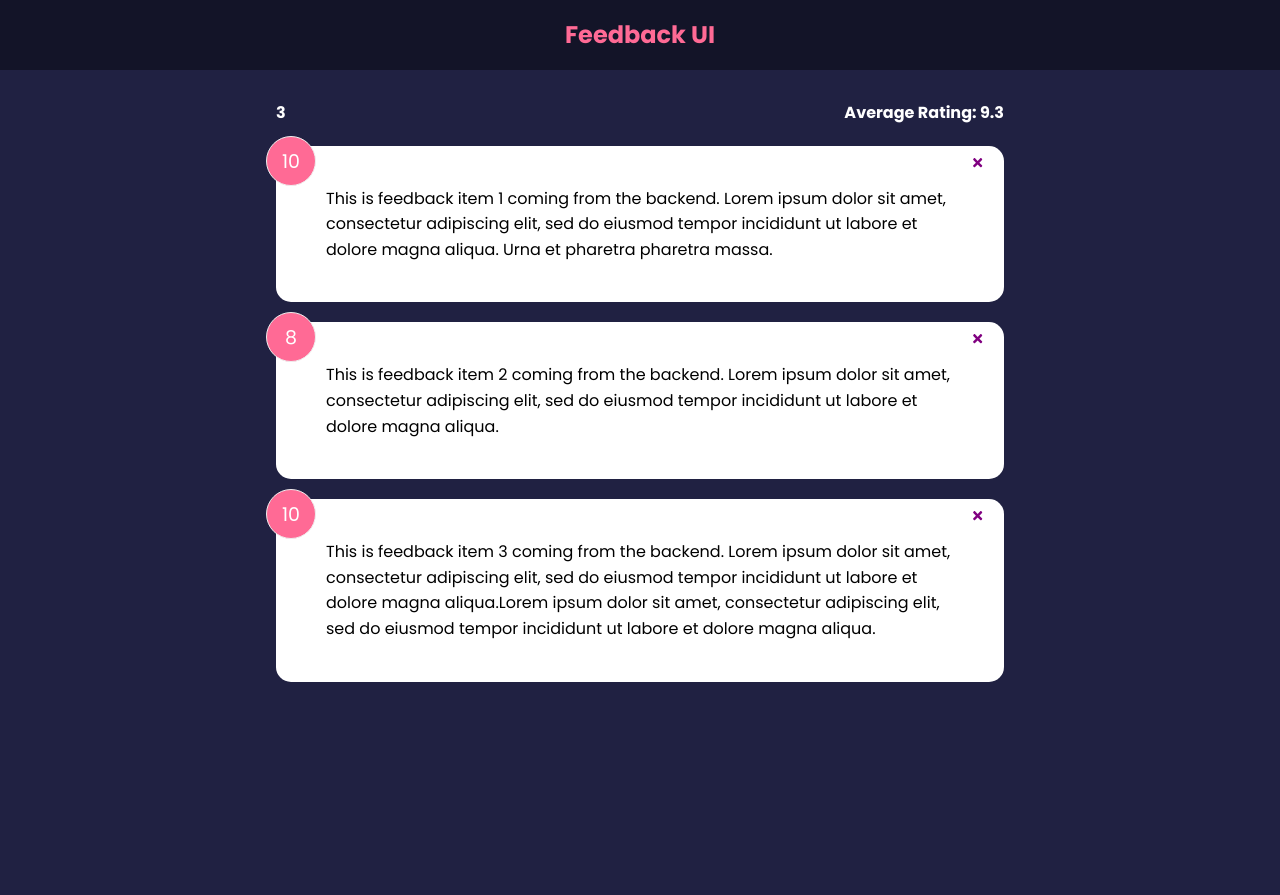
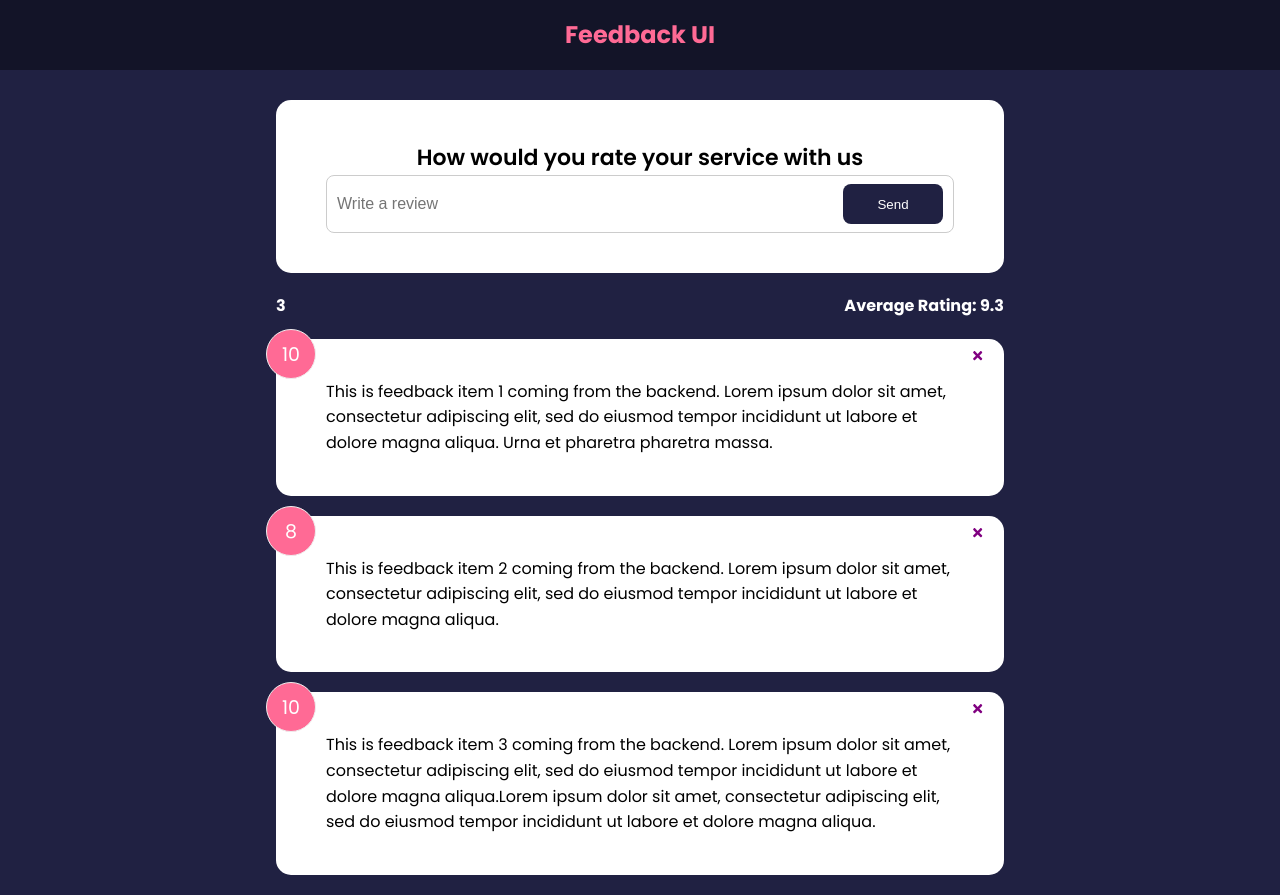
Before and after one commit to ToddMarino/feedback-ui, a React (Create React App) app: page / in a window 1280 px wide. Before the commit the page ends 800 px from the top, so only its background shows below. Built offline with nearby package versions, Linux system fonts and the light colour scheme.

Commit message:
Button
Button component complete

```diff
--- a/src/App.js
+++ b/src/App.js
@@ -1,26 +1,27 @@
-import {useState} from 'react'
+import { useState } from 'react'
 import Header from './components/Header'
 import FeedbackData from './data/FeedbackData'
 import FeedbackList from './components/FeedbackList'
 import FeedbackStats from './components/FeedbackStats'
+import FeedbackForm from './components/FeedbackForm'
 
 const App = () => {
-
-  const [feedback, setFeedback ] = useState(FeedbackData)
+  const [feedback, setFeedback] = useState(FeedbackData)
 
   const deleteFeedback = (id) => {
-    if(window.confirm('Are you sure you want to delete?')) {
-      setFeedback(feedback.filter((item) => item.id !== id ))
+    if (window.confirm('Are you sure you want to delete?')) {
+      setFeedback(feedback.filter((item) => item.id !== id))
     }
   }
-
+ console.log(feedback)
   return (
     <>
-    <Header  />
-    <div className="container">
-      <FeedbackStats feedback={feedback} />
-      <FeedbackList feedback={feedback} handleDelete={deleteFeedback} />
-    </div>
+      <Header />
+      <div className='container'>
+        <FeedbackForm />
+        <FeedbackStats feedback={feedback} />
+        <FeedbackList feedback={feedback} handleDelete={deleteFeedback} />
+      </div>
     </>
   )
 }
--- /dev/null
+++ b/src/components/FeedbackForm.jsx
@@ -0,0 +1,31 @@
+import propTypes from 'prop-types'
+import {useState} from 'react'
+import Card from './shared/Card'
+import Button from './shared/Button'
+
+const FeedbackForm = () => {
+
+  const [text, setText] = useState('')
+
+  const handleTextChange = (e) => {
+    setText(e.target.value)
+  }
+
+  return (
+    <Card>
+      <form>
+        <h2>How would you rate your service with us</h2>
+        {/* TODO - rating select component */}
+        <div className="input-group">
+          <input
+          type="text"
+          placeholder='Write a review'
+          onChange={handleTextChange}
+          value={text} />
+          <Button type='submit'>Send</Button>
+        </div>
+      </form>
+    </Card>
+  )
+}
+export default FeedbackForm
--- /dev/null
+++ b/src/components/shared/Button.jsx
@@ -0,0 +1,27 @@
+import propTypes from "prop-types"
+
+function Button({ children, version, type, isDisabled }) {
+  return (
+    <button
+    type={type}
+    disabled={isDisabled}
+    className={`btn btn-${version}`}>
+        {children}
+    </button>
+  )
+}
+
+Button.propTypes = {
+    children: propTypes.node.isRequired,
+    version: propTypes.string,
+    type: propTypes.string,
+    isDisabled: propTypes.bool,
+}
+
+Button.defaultProps = {
+    version: 'primary',
+    type: 'button',
+    isDisabled: false,
+}
+
+export default Button
```
Also changed, not shown: src/components/FeedbackStats.jsx (+7 -1 lines).
